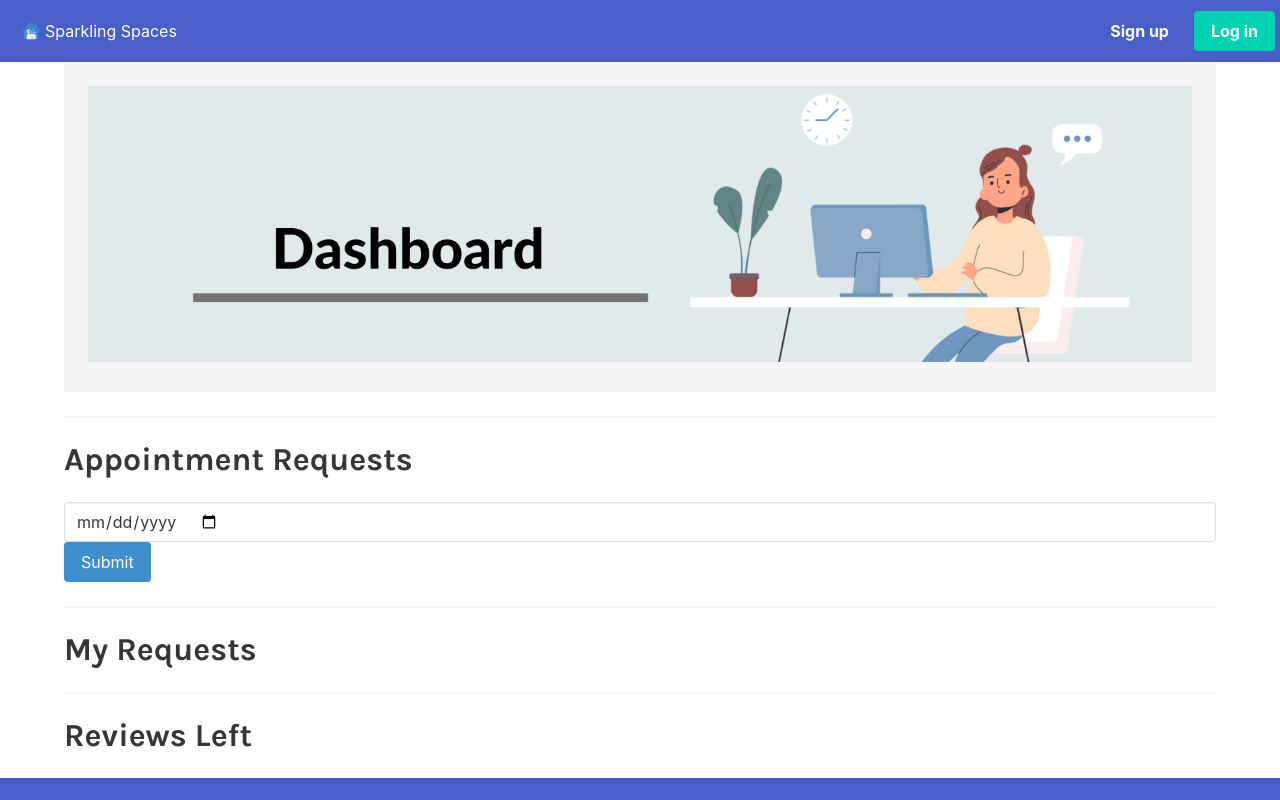
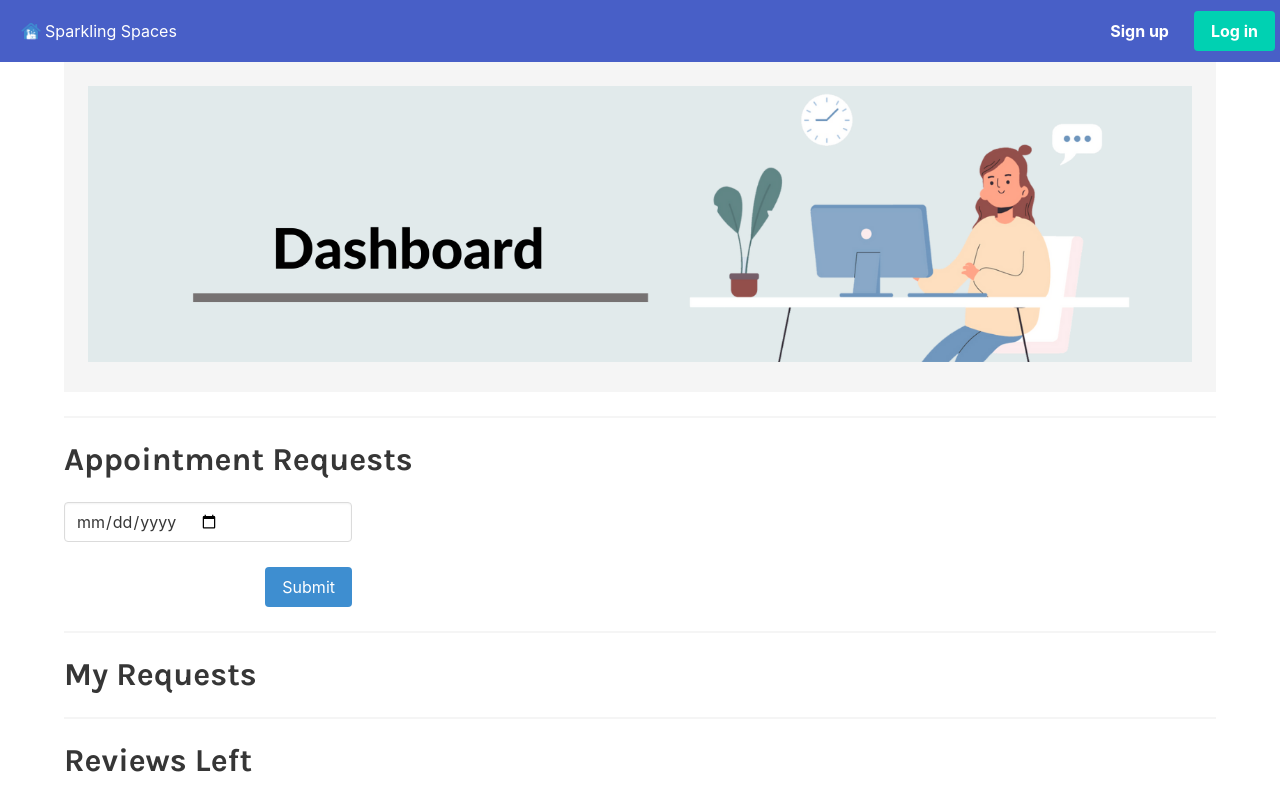
Before and after one commit to msdale/burn-book, a React (Create React App) app in the folder client/: page /profile in a window 1280 px wide. Shown: the top 800 px of the page. Built offline with nearby package versions, Linux system fonts and the light colour scheme.

Commit message:
WORKING FRONT-END home, login, signup, maid list

```diff
--- /dev/null
+++ b/client/src/pages/Profile.css
@@ -0,0 +1,7 @@
+.field-label {
+    width: 25%;
+}
+
+.control {
+    margin-bottom: 25px;
+}
--- a/client/src/pages/Profile.js
+++ b/client/src/pages/Profile.js
@@ -1,5 +1,6 @@
 import React from "react";
 import { useNavigate } from "react-router-dom";
+import "./Profile.css"
 
 // import ReviewList from '../components/ReviewList';
 // import FriendList from '../components/FriendList';
@@ -37,8 +38,9 @@ const Profile = (props) => {
             <div className='calendar'>
             </div>
             <form>
-            <div className="field">
-                  <p className="control">
+            <div className="field ">
+              <div className="field-label">
+              <p className="control">
                     <input
                       className="input"
                       placeholder="date"
@@ -50,6 +52,8 @@ const Profile = (props) => {
                   <button className="button is-info">
                       Submit
                     </button>
+              </div>
+
                 </div>
 
             </form>
```
